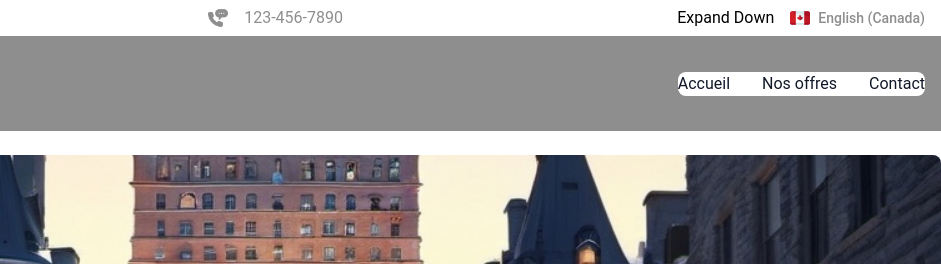
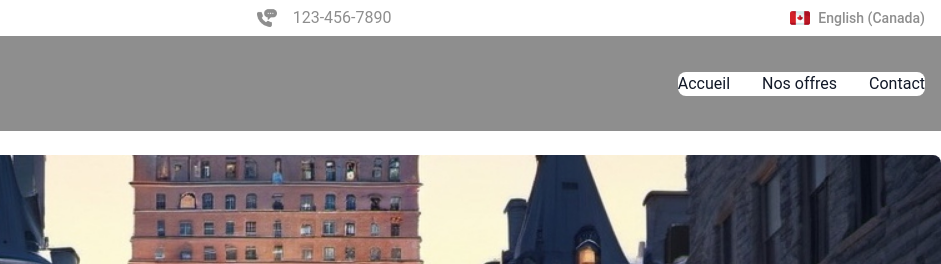
Before and after one commit to ASRConsulting/TP3_RobbanaAsma, a website: page index.html in a window 1280 px wide. Shown: the top 264 px of the page, 339-1280 px from the left. Drawn offline with nearby package versions, Linux system fonts and the light colour scheme.

Commit message:
index.html : suppression spand down

```diff
--- a/index.html
+++ b/index.html
@@ -45,17 +45,6 @@
 aria-label="Install" hidden>Installer Électros</button>
 <!--fin de l'installation PWA-->
        <div class="flex items-center md:order-2 space-x-1 md:space-x-0 rtl:space-x-reverse">
-
-
-
-
-
-
-
-          Expand Down
-
-
-
            <button type="button" data-dropdown-toggle="language-dropdown-menu" class="inline-flex items-center font-medium justify-center px-4 py-2 text-sm text-[#8e8e8e] dark:text-white rounded-lg cursor-pointer hover:bg-gray-100 hover:text-[#26567a] dark:hover:bg-gray-700 dark:hover:text-white">
                <img class="w-5 h-5 mr-2" src="images/canada.png" alt="Drapeau du Canada">
              English (Canada)
```
